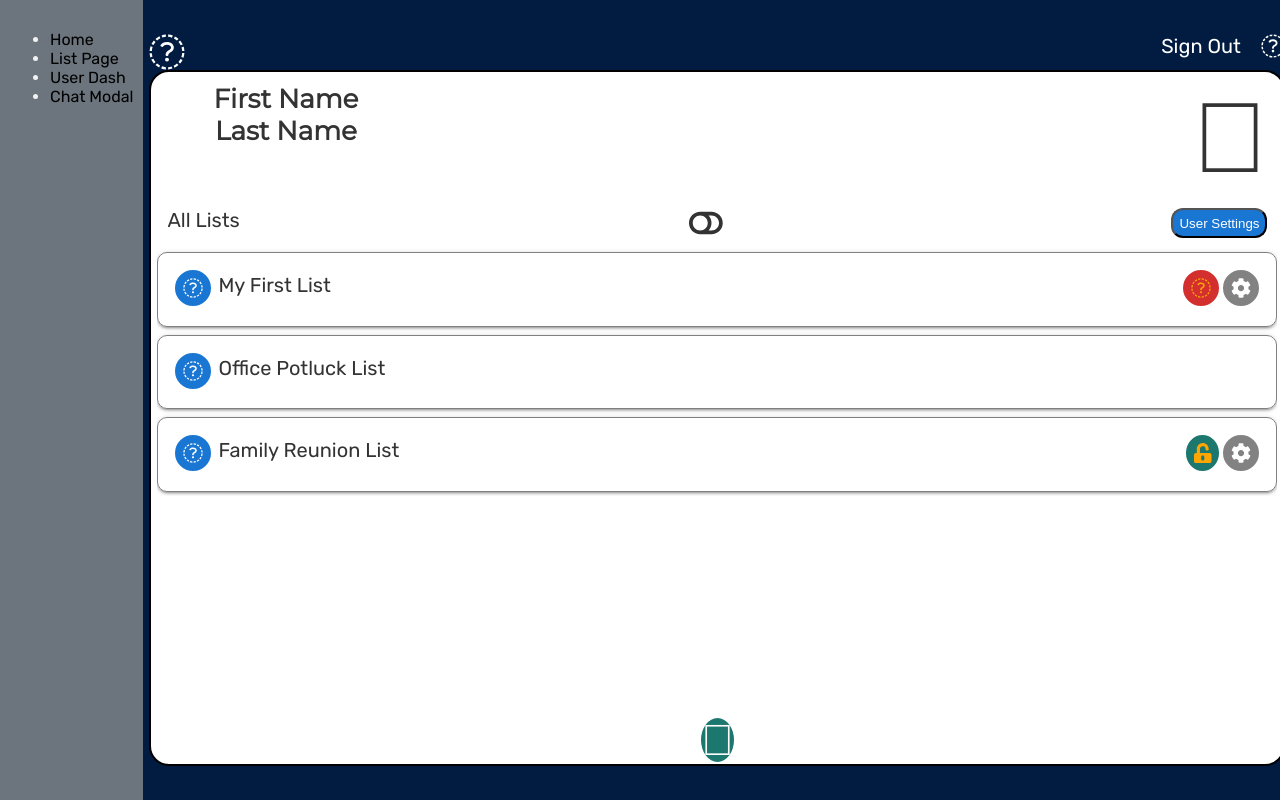
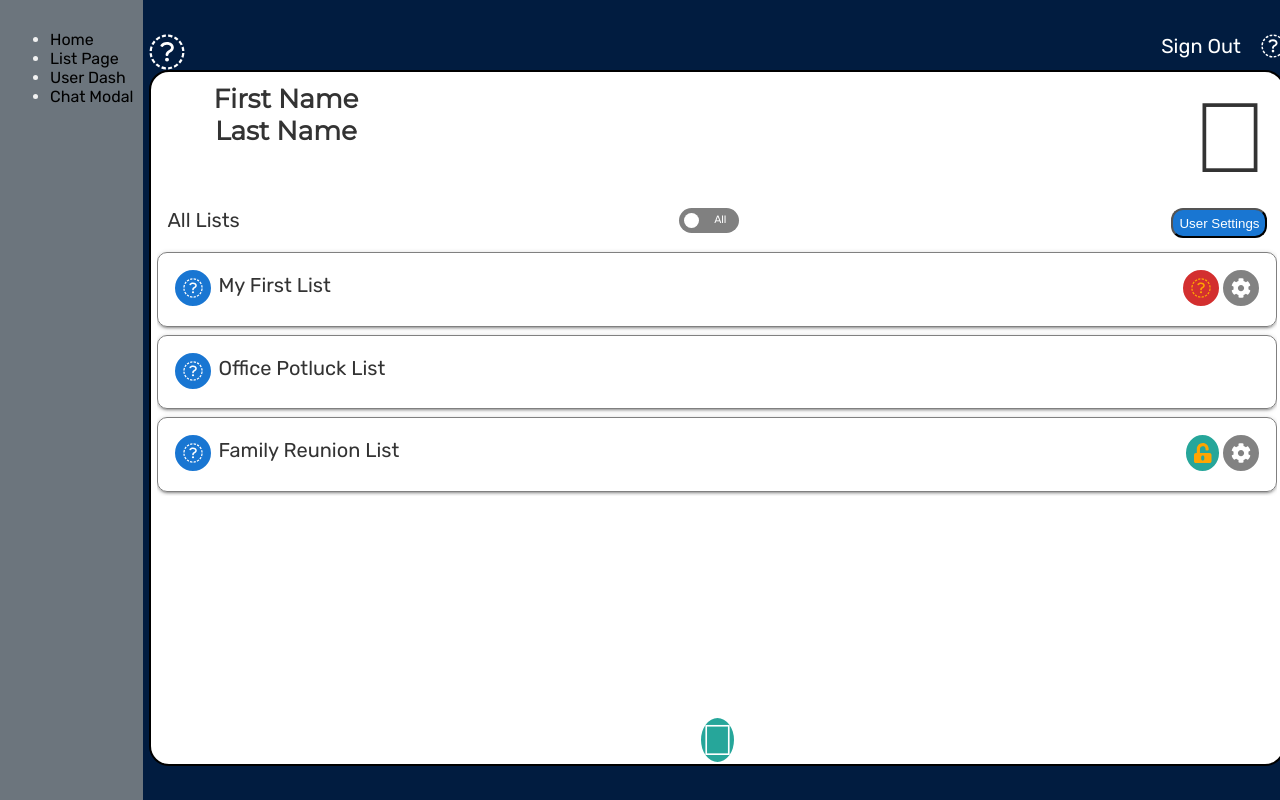
Before and after one commit to gblackiv/listrally, a React app in the folder client/: page /dashboard in a window 1280 px wide. Built offline with nearby package versions, Linux system fonts and the light colour scheme.

Commit message:
toggle button on user dash completed

```diff
--- a/client/src/components/dashboard.css
+++ b/client/src/components/dashboard.css
@@ -46,6 +46,7 @@ padding: 0.3em;
 
 .list_toggle{
     display: flex;
+    /* flex-direction: row; */
     /* background: bisque; */
     justify-content: space-between;
     padding: 10px;
@@ -57,6 +58,7 @@ padding: 0.3em;
 .button{
     border-radius: 12px;
     color: white;
+    justify-self: flex-end;
 }
 .fa-chevron-circle-left{
     font-size: 1.8em;
@@ -105,7 +107,7 @@ i{
     bottom: 0;
     align-self: center;
     color: white;
-    background-color: #1c776e;
+    background-color: #26a69a;
     border: 2px solid white;
     border-radius: 50%;
 }
@@ -126,10 +128,13 @@ i{
 }
 .fa-unlock-alt{
     color: orange;
-    background-color: #1c776e;
+    background-color: #26a69a;
     border: 2px solid white;
     border-radius: 50%;
     padding: 8px;
+}
+.fa-plus-circle:hover{
+    background-color: #1c776e;
 }
 .fa-cog{
     color: white;
@@ -152,3 +157,63 @@ i{
     font-size: 30pt;
 
 } */
+
+/* toggle button */
+input[type=checkbox]{
+	height: 0;
+	width: 0;
+    visibility: hidden;
+}
+
+label {
+	cursor: pointer;
+    /* text-indent: -9999px; */
+    text-indent: 30px;
+	width: 60px;
+	height: 25px;
+	background: grey;
+	display: inline-block;
+	border-radius: 100px;
+    position: relative;
+ }
+
+label:after {
+    content: 'All';
+    font-size: 8pt;
+    color: white;
+    /* text-indent: 30px; */
+	position: absolute;
+	top: 5px;
+	left: 5px;
+	width: 15px;
+	height: 15px;
+	background: #fff;
+	border-radius: 90px;
+    transition: 0.3s;
+}
+
+input:checked + label {
+    background: #1976d2;
+
+}
+
+input:checked + label:after {
+	left: calc(100% - 5px);
+    transform: translateX(-100%);
+    content: '';
+    font-size: 8pt;
+    color: white;
+    /* text-indent: -40px; */
+}
+
+label:active:after {
+    width: 15px;
+}
+
+
+/* body {
+	display: flex;
+	justify-content: center;
+	align-items: center;
+	height: 100vh;
+} */
--- a/client/src/components/dashboard.js
+++ b/client/src/components/dashboard.js
@@ -26,7 +26,10 @@ export default props => (
             {/* <!-- List Toggle --> */}
             <div className="list_toggle">
                     <div>All Lists</div>
-                    <i className="fas fa-toggle-off"></i>
+                    <div>
+                    {/* <i className="fas fa-toggle-off"></i> */}
+                    <input type="checkbox" id="switch" /><label for="switch"></label>
+                    </div>
                     <button className="button btn-blue">User Settings</button>
                 </div>
 
```
